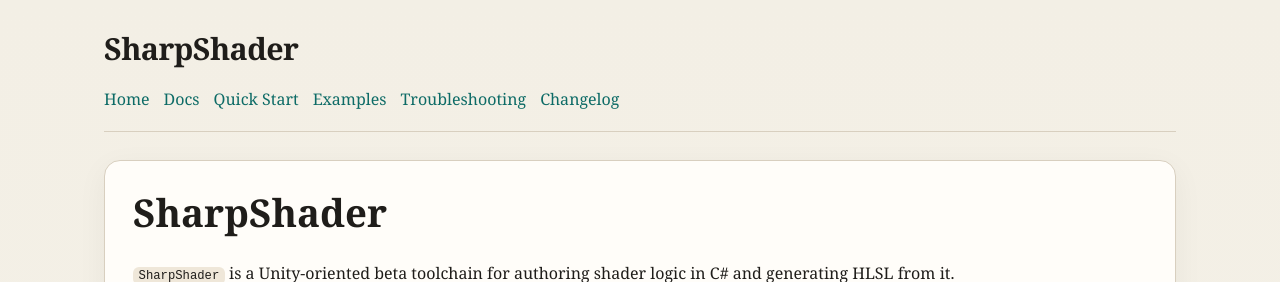
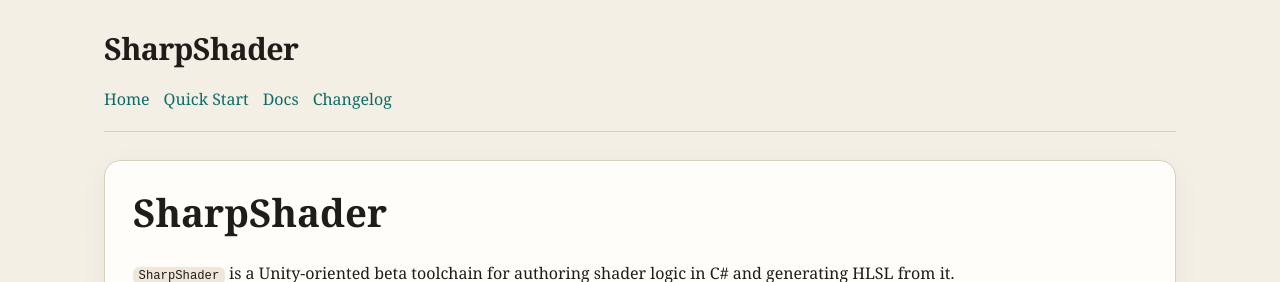
Before and after one commit to kravchik/sharp-shader-site, a Jekyll site: the page built from index.md, in a window 1280 px wide. Shown: the top 282 px of the page. Built offline with Jekyll 4.4.1, drawn with Linux system fonts in a browser that asks for light colours.

Commit message:
Simplify top-level site navigation

```diff
--- a/_layouts/default.html
+++ b/_layouts/default.html
@@ -140,10 +140,8 @@
       <a class="brand" href="{{ '/' | relative_url }}">SharpShader</a>
       <nav class="top-nav">
         <a href="{{ '/' | relative_url }}">Home</a>
+        <a href="{{ '/docs/quick-start.html' | relative_url }}">Quick Start</a>
         <a href="{{ '/docs/index.html' | relative_url }}">Docs</a>
-        <a href="{{ '/docs/quick-start.html' | relative_url }}">Quick Start</a>
-        <a href="{{ '/docs/examples.html' | relative_url }}">Examples</a>
-        <a href="{{ '/docs/troubleshooting.html' | relative_url }}">Troubleshooting</a>
         <a href="{{ '/docs/changelog.html' | relative_url }}">Changelog</a>
       </nav>
     </header>
```
